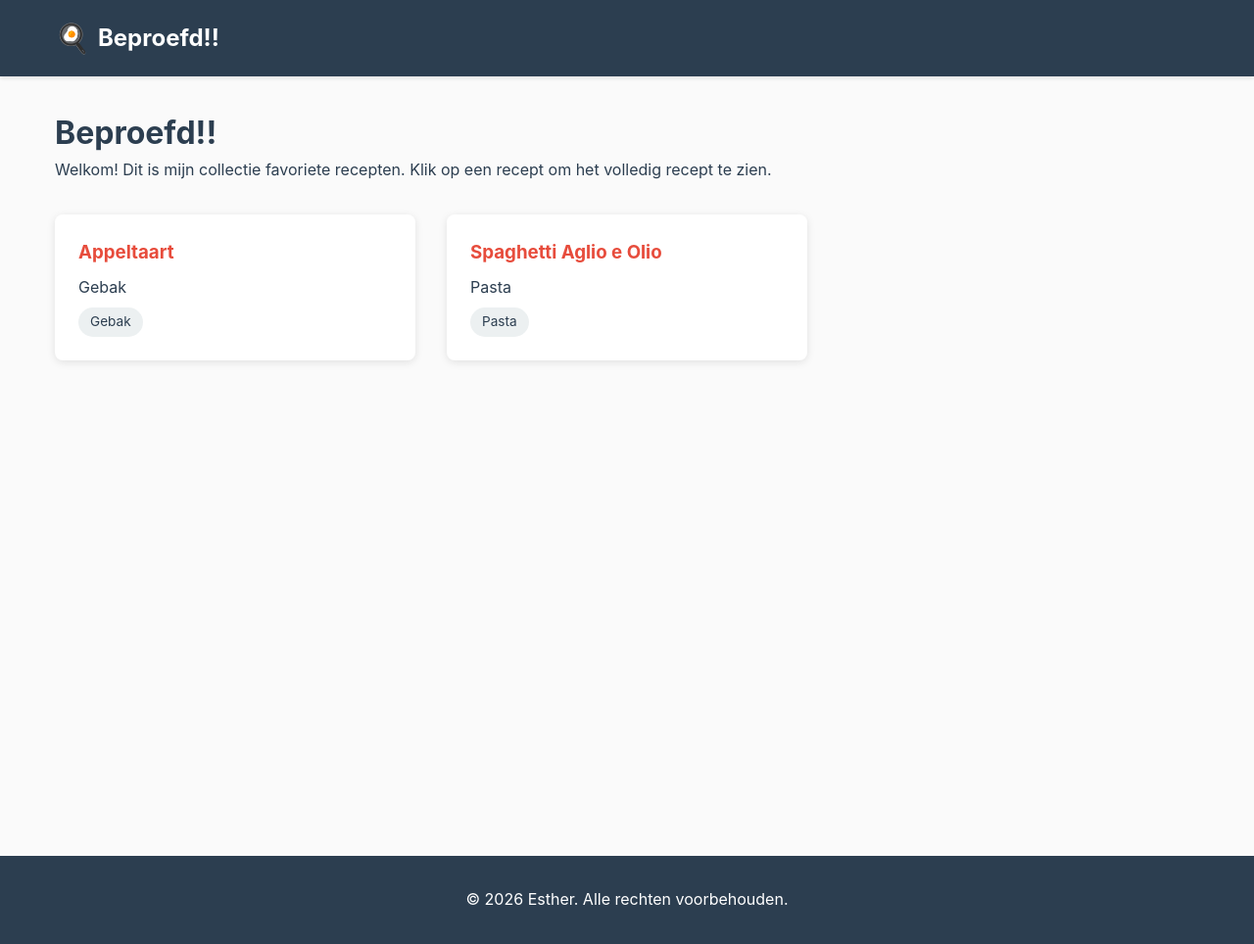
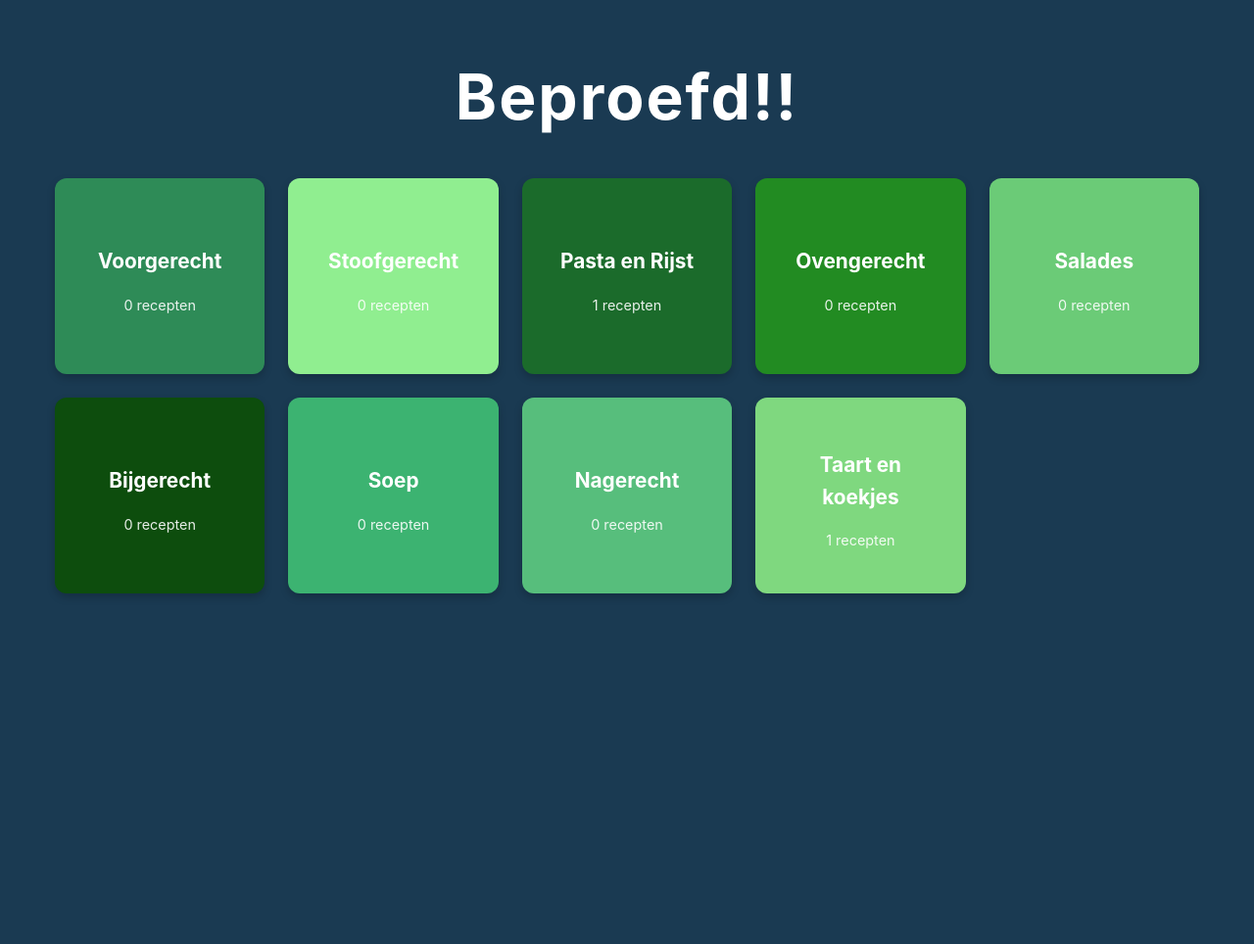
Before and after one commit to etillema/recepten, a Jekyll site: the page built from index.md, in a window 1280 px wide. Shown: the whole page at 98% size. Built offline with Jekyll 4.4.1, drawn with Linux system fonts in a browser that asks for light colours.

Commit message:
Wijzig 'Paste' naar 'Pasta en Rijst' en maak groentinten random

```diff
--- /dev/null
+++ b/_data/categories.yml
@@ -0,0 +1,35 @@
+- naam: Voorgerecht
+  slug: voorgerecht
+  kleur: "#2E8B57"      # Seagreen
+
+- naam: Stoofgerecht
+  slug: stoofgerecht
+  kleur: "#90EE90"      # Lichtgroen
+
+- naam: Pasta en Rijst
+  slug: pasta-en-rijst
+  kleur: "#1B6B2B"      # Donkergroen
+
+- naam: Ovengerecht
+  slug: ovengerecht
+  kleur: "#228B22"      # Forestgreen
+
+- naam: Salades
+  slug: salades
+  kleur: "#6BCB77"      # Groen
+
+- naam: Bijgerecht
+  slug: bijgerecht
+  kleur: "#0D4D0D"      # Zeer donkergroen
+
+- naam: Soep
+  slug: soep
+  kleur: "#3CB371"      # Mediumseagreen
+
+- naam: Nagerecht
+  slug: nagerecht
+  kleur: "#57BE7C"      # Middelgroen
+
+- naam: Taart en koekjes
+  slug: taart-en-koekjes
+  kleur: "#7FD87F"      # Lichtgroen-midden
--- a/_data/recepten.yml
+++ b/_data/recepten.yml
@@ -1,5 +1,5 @@
 - naam: Appeltaart
-  categorie: Gebak
+  categorie: Taart en koekjes
   bereidingstijd: 90
   personen: 8
   ingredienten:
@@ -18,7 +18,7 @@
   notities: "De taart is het lekkerst als je hem een dag van tevoren maakt."
 
 - naam: Spaghetti Aglio e Olio
-  categorie: Pasta
+  categorie: Pasta en Rijst
   bereidingstijd: 20
   personen: 4
   ingredienten:
--- a/_layouts/default.html
+++ b/_layouts/default.html
@@ -7,14 +7,8 @@
   <link rel="stylesheet" href="{{ '/assets/css/style.css' | relative_url }}">
 </head>
 <body>
-  {% include nav.html %}
-
   <main class="container">
     {{ content }}
   </main>
-
-  <footer>
-    <p>&copy; {{ site.time | date: '%Y' }} {{ site.author }}. Alle rechten voorbehouden.</p>
-  </footer>
 </body>
 </html>
--- a/assets/css/style.css
+++ b/assets/css/style.css
@@ -17,7 +17,7 @@ body {
   font-family: -apple-system, BlinkMacSystemFont, "Segoe UI", Roboto, "Helvetica Neue", Arial, sans-serif;
   line-height: 1.6;
   color: var(--color-text);
-  background-color: #fafafa;
+  background-color: #1a3a52;
 }
 
 /* Navbar */
@@ -48,12 +48,66 @@ body {
   font-size: 1.8rem;
 }
 
+/* Hero titel */
+.hero-title {
+  font-size: 4rem;
+  font-weight: bold;
+  color: white;
+  text-align: center;
+  margin: 3rem 0 2rem 0;
+  letter-spacing: 2px;
+}
+
 /* Container */
 .container {
   max-width: 1200px;
-  margin: 2rem auto;
+  margin: 0 auto;
   padding: 0 var(--spacing-unit);
-  min-height: calc(100vh - 200px);
+  min-height: 100vh;
+}
+
+/* Categorieën grid */
+.categorieën-grid {
+  display: grid;
+  grid-template-columns: repeat(auto-fill, minmax(200px, 1fr));
+  gap: 1.5rem;
+  margin: 2rem 0;
+}
+
+.categorie-card {
+  display: flex;
+  flex-direction: column;
+  align-items: center;
+  justify-content: center;
+  padding: 2rem;
+  border-radius: 12px;
+  text-decoration: none;
+  color: white;
+  transition: transform 0.2s, box-shadow 0.2s;
+  box-shadow: 0 4px 8px rgba(0, 0, 0, 0.2);
+  min-height: 200px;
+}
+
+.categorie-card:hover {
+  transform: translateY(-8px);
+  box-shadow: 0 8px 16px rgba(0, 0, 0, 0.3);
+}
+
+.categorie-emoji {
+  font-size: 3rem;
+  margin-bottom: 1rem;
+}
+
+.categorie-card h3 {
+  margin: 0.5rem 0;
+  font-size: 1.3rem;
+  text-align: center;
+}
+
+.categorie-card p {
+  margin: 0.5rem 0 0 0;
+  font-size: 0.9rem;
+  opacity: 0.9;
 }
 
 /* Recepten lijstweergave */
--- a/index.md
+++ b/index.md
@@ -2,17 +2,20 @@
 title: Beproefd!!
 ---
 
-# Beproefd!!
+<h1 class="hero-title">Beproefd!!</h1>
 
-Welkom! Dit is mijn collectie favoriete recepten. Klik op een recept om het volledig recept te zien.
+<div class="categorieën-grid">
+  {% for categorie in site.data.categories %}
+    {% assign count = 0 %}
+    {% for recept in site.data.recepten %}
+      {% if recept.categorie == categorie.naam %}
+        {% assign count = count | plus: 1 %}
+      {% endif %}
+    {% endfor %}
 
-<div class="recepten-grid">
-  {% for recept in site.data.recepten %}
-    {% assign slug = recept.naam | downcase | replace: " ", "-" | replace: "é", "e" | replace: "è", "e" %}
-    <a href="{{ slug | prepend: '/recepten/' | append: '/' | relative_url }}" class="recept-card">
-      <h3>{{ recept.naam }}</h3>
-      <p>{{ recept.categorie }}</p>
-      <span class="categorie">{{ recept.categorie }}</span>
+    <a href="{{ categorie.slug | prepend: '/categorie/' | append: '/' | relative_url }}" class="categorie-card" style="background-color: {{ categorie.kleur }}">
+      <h3>{{ categorie.naam }}</h3>
+      <p>{{ count }} recepten</p>
     </a>
   {% endfor %}
 </div>
```
Also changed, not shown: _layouts/categorie.html (added, +25 -0 lines), scripts/generate_categories.rb (added, +43 -0 lines), .github/workflows/jekyll.yml, 1 other file.
